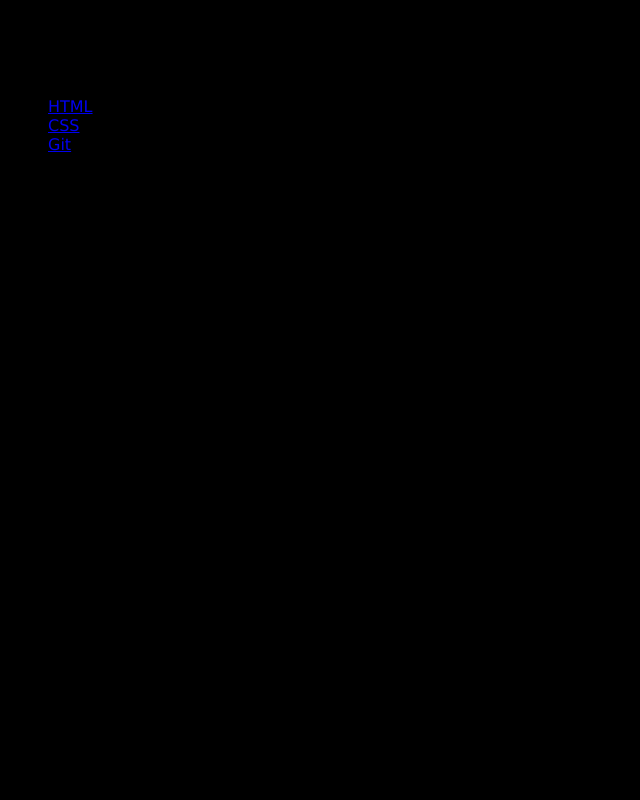
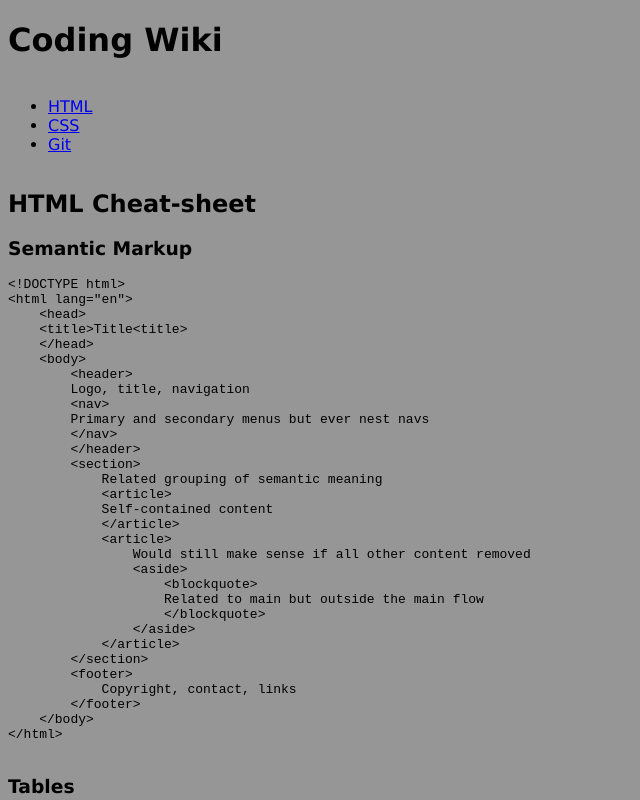
Before and after one commit to gfoulds-ghub/CodingWiki, a plain HTML site: page index.html in a window 1280 px wide. Shown: the top 800 px of the page, without its empty margins (0-640 px from the left). Drawn offline with Linux system fonts and the light colour scheme.

Commit message:
Changing background color, too dark as black

```diff
--- a/resources/css/main.css
+++ b/resources/css/main.css
@@ -1,6 +1,6 @@
 body {
     font-family: "Lucida Grande", sans-serif;
-    background-color: rgb(0, 0, 0);
+    background-color: rgb(150, 150, 150);
   }
 
   nav {
```
